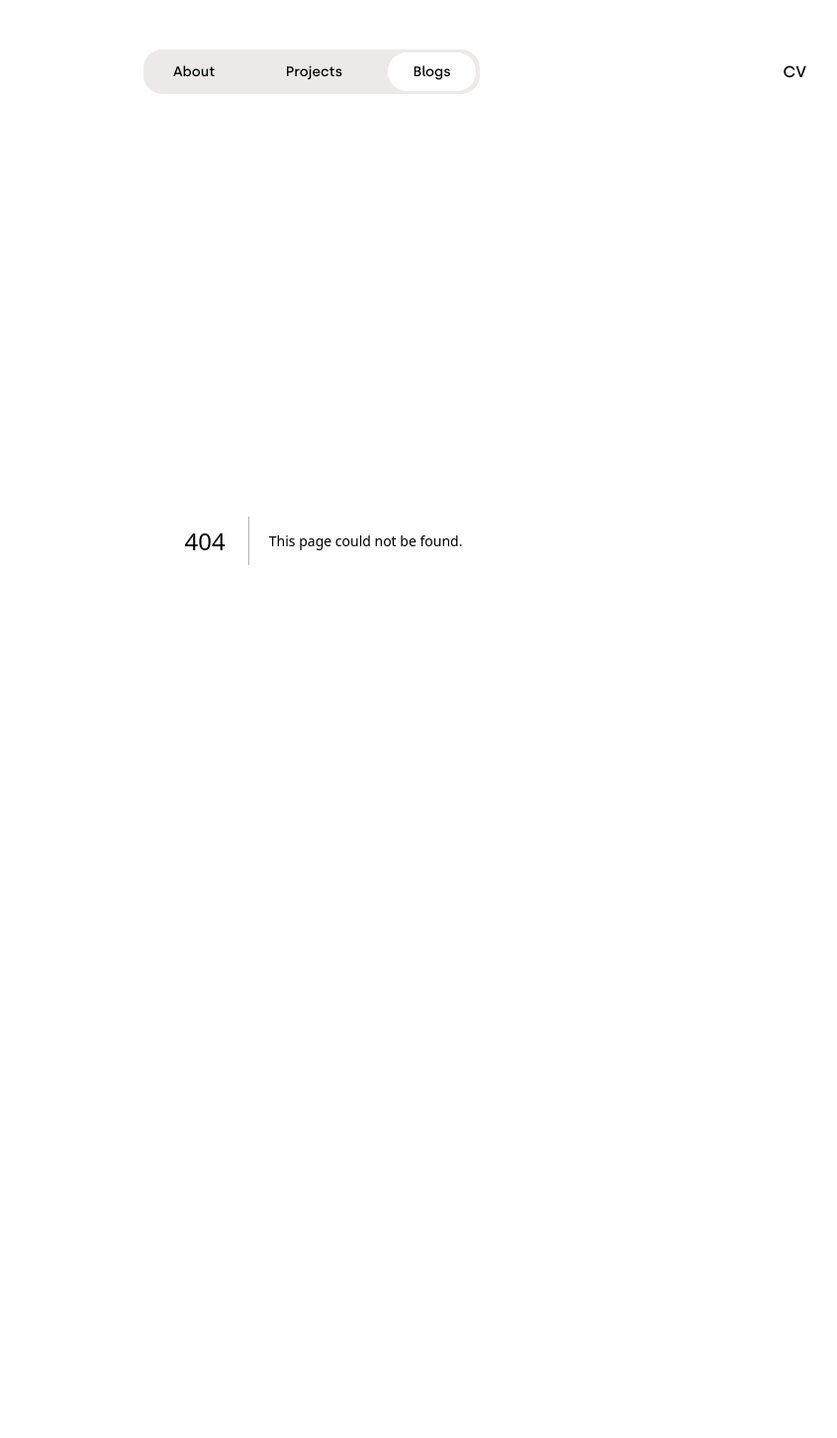
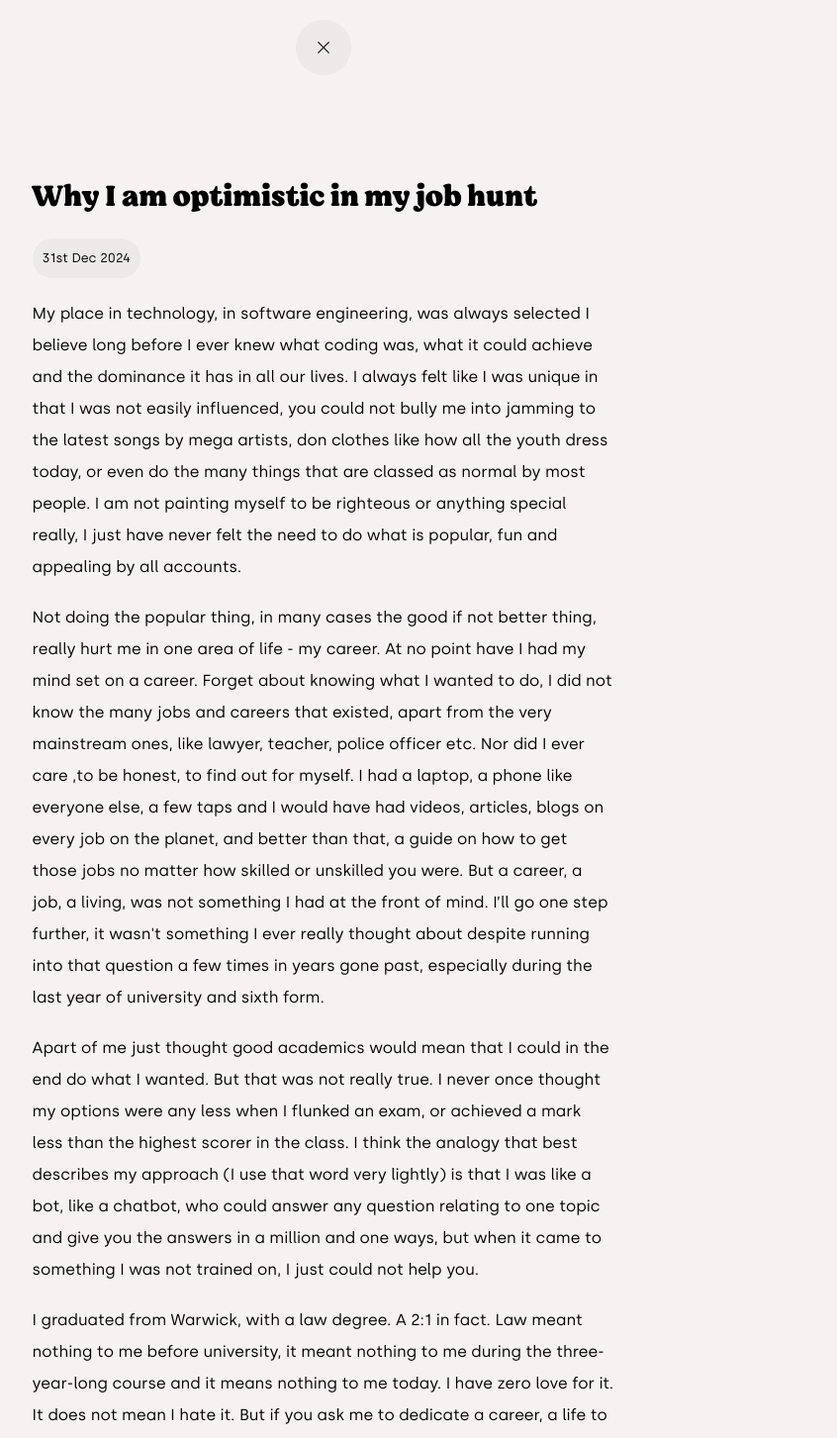
Before and after one commit to DonHamsa/myPortfolio, a Next.js app: page /blogs/journey in a window 1280 px wide. Before the commit this address had no page. Shown: the top 1453 px of the page at 99% size, without its empty margins (313-1159 px from the left). Before the commit the page ends 997 px from the top, so only its background shows below. Built offline with nearby package versions, Linux system fonts and the light colour scheme.

Commit message:
first blog post complete

```diff
--- /dev/null
+++ b/src/app/blogs/journey/page.jsx
@@ -0,0 +1,118 @@
+import PostTemplate from "@/components/PostTemplate/PostTemplate";
+
+export default function Post() {
+  return (
+    <PostTemplate
+      title="Why I am optimistic in my job hunt"
+      date="31st Dec 2024"
+    >
+      <p className="mb-[19px] ">
+        My place in technology, in software engineering, was always selected I
+        believe long before I ever knew what coding was, what it could achieve
+        and the dominance it has in all our lives. I always felt like I was
+        unique in that I was not easily influenced, you could not bully me into
+        jamming to the latest songs by mega artists, don clothes like how all
+        the youth dress today, or even do the many things that are classed as
+        normal by most people. I am not painting myself to be righteous or
+        anything special really, I just have never felt the need to do what is
+        popular, fun and appealing by all accounts.
+      </p>
+      <p className="mb-[19px] ">
+        Not doing the popular thing, in many cases the good if not better thing,
+        really hurt me in one area of life - my career. At no point
+        have I had my mind set on a career. Forget about knowing what I wanted
+        to do, I did not know the many jobs and careers that existed, apart from
+        the very mainstream ones, like lawyer, teacher, police officer etc. Nor
+        did I ever care ,to be honest, to find out for myself. I had a laptop, a
+        phone like everyone else, a few taps and I would have had videos,
+        articles, blogs on every job on the planet, and better than that, a
+        guide on how to get those jobs no matter how skilled or unskilled you
+        were. But a career, a job, a living, was not something I had at the
+        front of mind. I’ll go one step further, it wasn't something I ever
+        really thought about despite running into that question a few times in
+        years gone past, especially during the last year of university and sixth
+        form.
+      </p>
+      <p className="mb-[19px] ">
+        Apart of me just thought good academics would mean that I could in the
+        end do what I wanted. But that was not really true. I never once thought
+        my options were any less when I flunked an exam, or achieved a mark less
+        than the highest scorer in the class. I think the analogy that best
+        describes my approach (I use that word very lightly) is that I was like
+        a bot, like a chatbot, who could answer any question relating to one
+        topic and give you the answers in a million and one ways, but when it
+        came to something I was not trained on, I just could not help you.
+      </p>
+      <p className="mb-[19px] ">
+        I graduated from Warwick, with a law degree. A 2:1 in fact. Law meant
+        nothing to me before university, it meant nothing to me during the
+        three-year-long course and it means nothing to me today. I have zero
+        love for it. It does not mean I hate it. But if you ask me to dedicate a
+        career, a life to the legal industry, given the option I would have to
+        say no. And I say that because I was being asked that very question,
+        fortunately enough. I needed that. Had I been sitting on a training
+        contract at a magic circle firm or had a sponsor to cover the SQE fees,
+        I would have gone back on auto-pilot, and just continued on with my
+        life, and who knows where I would be today.
+      </p>
+      <span className="font-bold  mb-[15px]">Now Today...</span>
+      <p className="mb-[19px] ">
+        One thing I have always loved is technology. I do not know why frankly,
+        but you can kinda say I was born with it. Problem was, as a kid, I just
+        thought that you had to be a Steve Jobs, or a Zuckenburg, a designer or
+        creator of a technology to work in it, and so you had to have this one
+        in a billion IQ, which unfortunately I do not think I had or even have
+        today.
+      </p>
+      <p className="mb-[19px] ">
+        Luckily that was not true. I will spare you all the details from finding
+        that out to enrolling on a bootcamp. The coding bootcamp was insane,
+        literally life-changing. I felt at home. I had never felt that relaxed
+        or happy learning before. So I finished that, learned a bunch of things,
+        like the technologies for web development. And I also did that in a
+        group setting, so it was nice building and learning alongside others,
+        something that was deprived from me because of COVID, or was that an
+        excuse by the universities to have lessons online….nevermind.
+      </p>
+      <span className="font-bold  mb-[15px]">Post-bootcamp</span>
+      <p className="mb-[19px] ">
+        “You will get a job as long as you keep applying, that is for sure”.
+        Sounds like simple advice. But the reality is a lot more layered. You do
+        not suddenly become more favoured when you reach 100 applications or
+        200. You can do as many calculators, or to-do applications you want,
+        that simply won’t impress anybody in the industry enough to take a
+        chance on you. I realised that when I properly realised that many others
+        were applying for the same position. These many others have more years
+        on me. And more importantly a lot of them have the experience in a
+        commercial environment, working on real applications used by real
+        people. And those that were not so lucky to have that on their CV, have
+        gone to university and studied Computer Science and have learned the
+        theory, and that counts for something apparently. In other words, simply
+        doing a bootcamp and having the skills puts you at the bottom of the
+        totem pole, literally no one has less experience than you. In other
+        words, you do not win a contest with anybody, draw you might, but not
+        win. Yes, experience in another industry is worth something at least,
+        but that I do not have.
+      </p>
+      <span className="mb-[15px] font-bold">Strategy</span>
+      <p>
+        I had this idea whilst sitting not so comfortably at some Amazon depot,
+        doing a test to assess my readiness to drive their Amazon vans around to
+        bring parcels to many empty or deadly dog-ridden homes. That idea was
+        Playpal. I have produced Playpal, truly unique , truly usable and truly
+        problem-solving. The problem it solves, it helps you create a network of
+        friends to play football without having to create that network for
+        yourself. The app lists all the fields within a 2 mile radius of your
+        location and gives you the ability to declare your interest in going.
+        Anyone within your area ,once logged in, can see and from there, can
+        message you and plan to go and enjoy a game of football. Now the app
+        notifies anyone in the area that you are at the park. Again, someone
+        might see that and go because they know there is someone to play with. A
+        simple trend, but a super healthy and enjoyable one. I might come back
+        to this to tell you a bit more, or write a second part in another blog,
+        but in the meanwhile, check the app out through the projects page. Love for
+        the love....
+      </p>
+    </PostTemplate>
+  );
+}
--- a/src/app/blogs/page.jsx
+++ b/src/app/blogs/page.jsx
@@ -3,7 +3,7 @@ import BlogPreview from "@/components/BlogPreview/BlogPreview"
 export default function Blogs(){
   return (
     <div className="pr-[25%] pl-[25%]">
-    <BlogPreview heading='Why I am optimistic in my job hunt ' synopsis='Rejection after rejection will make anyone doubt their ability, their self-speech about pushing forward regardless of what the email response reads. It is always easier said that done, with anything really....' date='1st Jan 2025'/>
+    <BlogPreview heading='Why I am optimistic in my job hunt ' synopsis='Rejection after rejection will make anyone doubt their ability, their self-speech about pushing forward regardless of what the email response reads. It is always easier said that done, with anything really....' date='31st Dec 2024' href='blogs/journey'/>
     </div>
 
   )
--- a/src/components/BlogPreview/BlogPreview.jsx
+++ b/src/components/BlogPreview/BlogPreview.jsx
@@ -1,17 +1,16 @@
 import { MdArrowOutward } from "react-icons/md";
+import Link from "next/link";
 
-
-export default function BlogPreview({heading, synopsis, date}){
+export default function BlogPreview({heading, synopsis, date, href}){
   return(
-    <div className='p-[50px] w-[500px] rounded-[30px] bg-white'>
+    <div className='p-[50px] w-[500px] rounded-[30px] bg-white h-auto'>
       <h2 className="font-Morango text-[18px] mb-[5px]">{heading}</h2>
       <p className=" text-[15px] mb-[35px] text-gray-500 font-lightCustom">{synopsis}</p>
       <div className="flex justify-between items-center ">
-        <div className="p-[7px] rounded-[30px] border flex justify-center items-center cursor-pointer ">
+        <Link className="p-[7px] rounded-[30px] border flex justify-center items-center cursor-pointer hover:outline" href={href}>
           <MdArrowOutward className="h-[15px] w-[15px] mr-[5px]"/>
           <p className="text-[12px]">Read More</p>
-        </div>
-
+        </Link>
         <p className=' text-[13px] text-gray-400'>{date}</p>
 
       </div>
--- /dev/null
+++ b/src/components/PostTemplate/PostTemplate.jsx
@@ -0,0 +1,21 @@
+import { RxCross1 } from "react-icons/rx";
+import Link from "next/link";
+
+export default function PostTemplate({ title, children, date }) {
+  return (
+    <div className="p-[0_27%] absolute top-0 left-[0] bg-[#f7f2f2]">
+      <div className="flex justify-center cursor-pointer mb-[100px] hover:mb-[120px] transition-all duration-300">
+        <Link className="rounded-full bg-[#ece9e8] p-[20px] w-max  mt-[20px]" href='/blogs'>
+          <RxCross1 />
+        </Link>
+      </div>
+      <h1 className="font-Morango text-[30px] mb-[20px] ">{title}</h1>
+
+      <div className=" font-lightCustom rounded-[20px] text-[13px] mb-[20px] bg-[#ece9e8] w-max p-[10px]">
+        <p>{date}</p>
+      </div>
+
+      <div className="font-lightCustom leading-8 mb-[50px]">{children}</div>
+    </div>
+  );
+}
```
